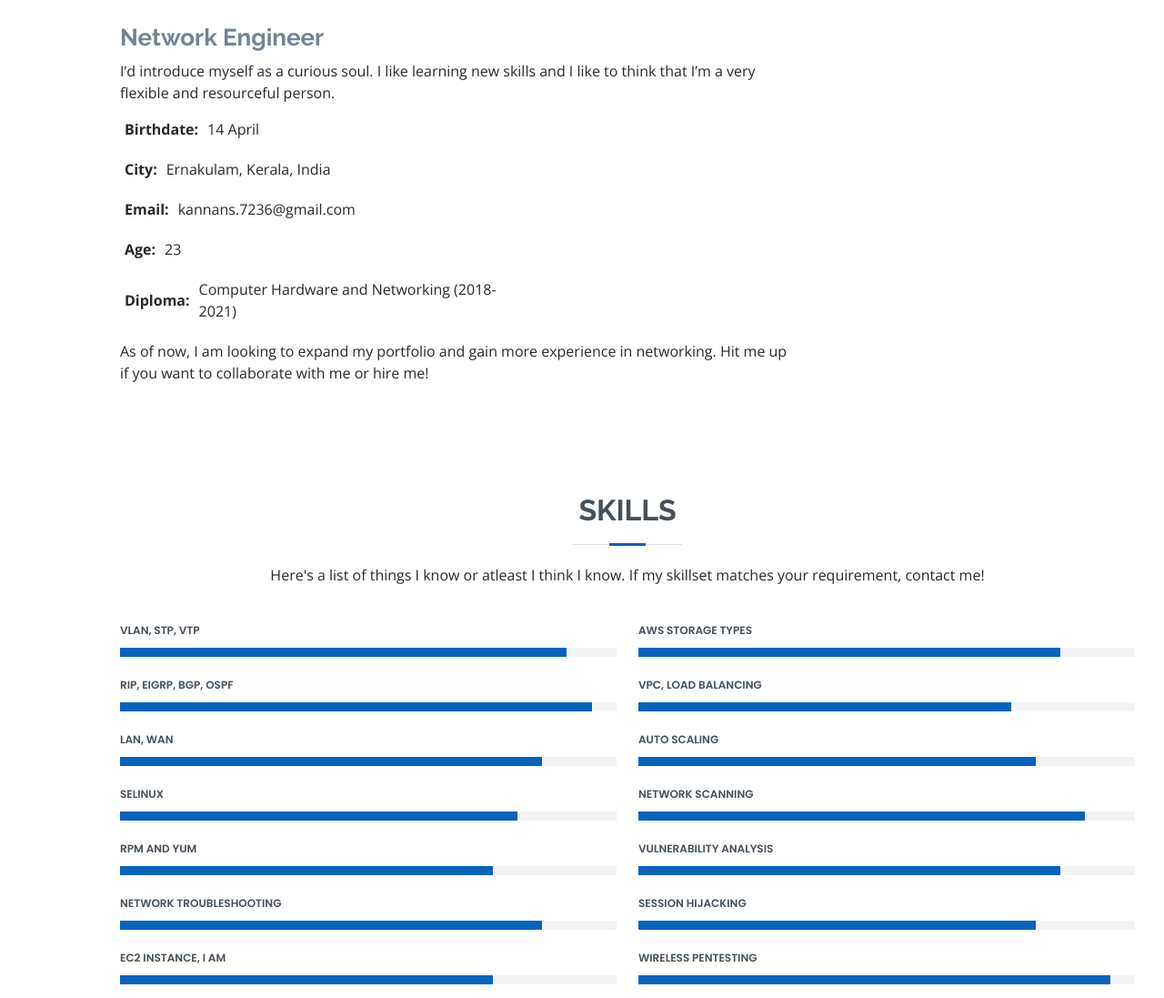
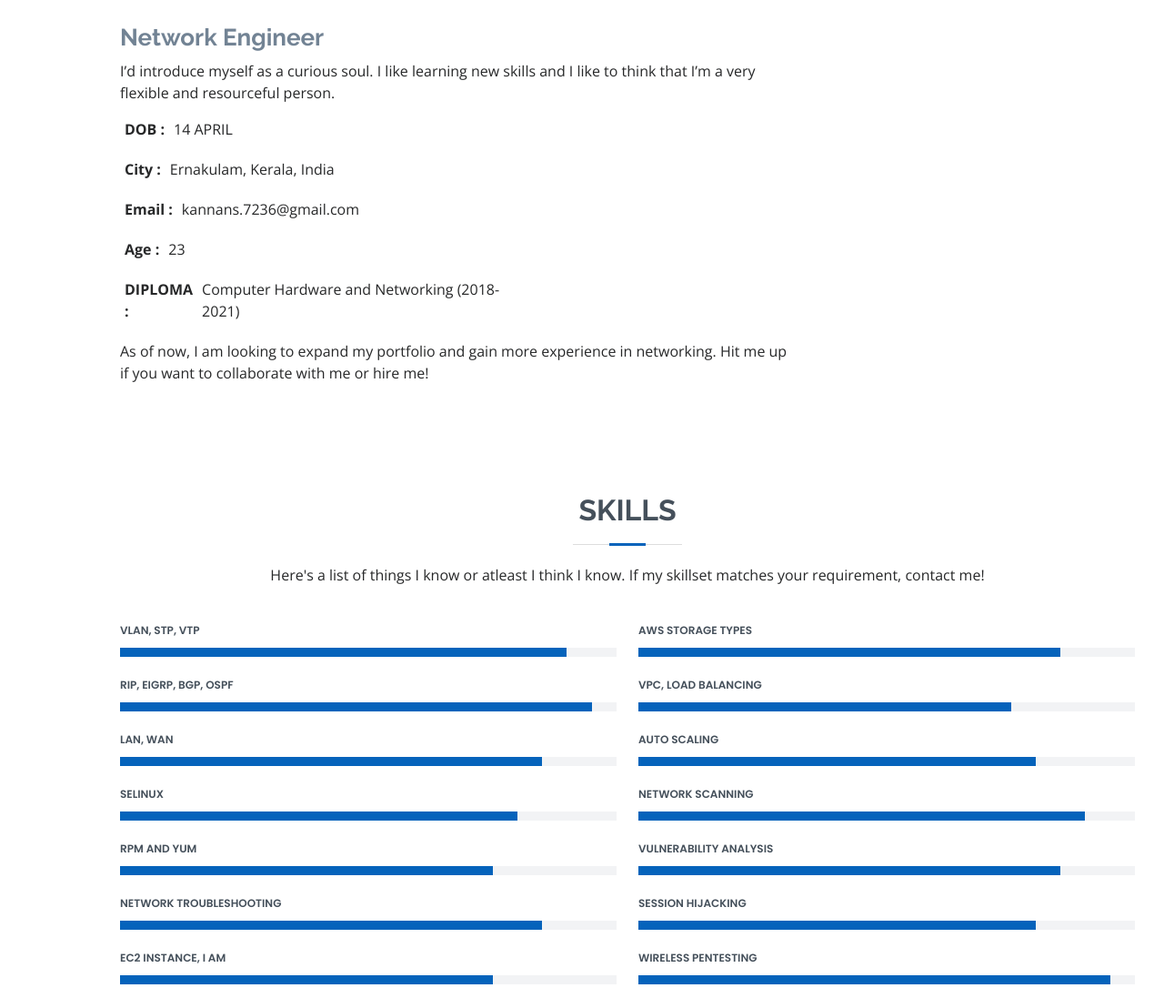
Before and after one commit to kannan-sabu/static-site, a plain HTML site: page index.html in a window 1280 px wide. Shown: the part 1380-2477 px from the top of the page at 91% size. Drawn offline with nearby package versions, Linux system fonts and the light colour scheme.

Commit message:
index.html

```diff
--- a/index.html
+++ b/index.html
@@ -90,11 +90,11 @@
                   <div class="row">
                       <div class="col-lg-7">
                           <ul>
-                              <li><i class="icofont-rounded-right"></i> <strong>Birthdate:</strong> 14 April </li>
-                              <li><i class="icofont-rounded-right"></i> <strong>City:</strong> Ernakulam, Kerala, India</li>
-                              <li><i class="icofont-rounded-right"></i> <strong>Email:</strong> kannans.7236@gmail.com</li>
-                            <li><i class="icofont-rounded-right"></i> <strong>Age:</strong> 23</li>
-                              <li><i class="icofont-rounded-right"></i> <strong>Diploma:</strong>  Computer  Hardware  and  Networking   (2018-2021)</li>
+                              <li><i class="icofont-rounded-right"></i> <strong>DOB :</strong> 14 APRIL </li>
+                              <li><i class="icofont-rounded-right"></i> <strong>City :</strong> Ernakulam, Kerala, India</li>
+                              <li><i class="icofont-rounded-right"></i> <strong>Email :</strong> kannans.7236@gmail.com</li>
+                              <li><i class="icofont-rounded-right"></i> <strong>Age :</strong> 23</li>
+                              <li><i class="icofont-rounded-right"></i> <strong>DIPLOMA :</strong>  Computer  Hardware  and  Networking   (2018-2021)</li>
                           </ul>
                       </div>
 
@@ -276,10 +276,14 @@
                       <h5>2022</h5>
                       <p><em>CCNA, CCNP </em></p>
                       <p><em>Network Academy, Ernakulam </em></p>
+
+                    <div class="resume-item">
                     <h4>Server Administration</h4>
                       <h5>2022</h5>
                       <p><em>RHCE </em></p>
                       <p><em>Network Academy, Ernakulam </em></p>
+
+                      <div class="resume-item">
                     <h4>Cloud</h4>
                       <h5>2022</h5>
                       <p><em>AWS  </em></p>
```
